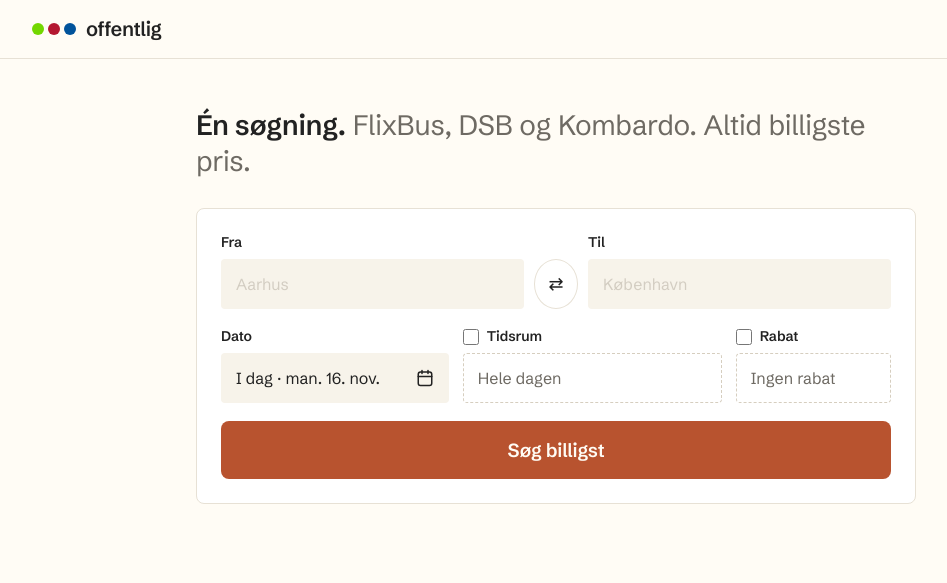
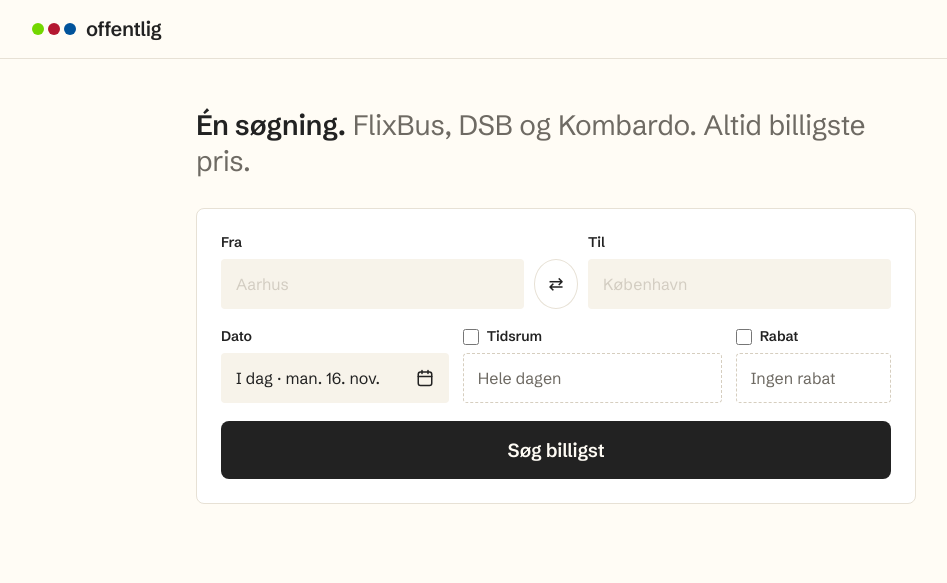
Before and after one commit to Ragdasin/offentlig, a Flask app: page / in a window 1280 px wide. Shown: the top 583 px of the page, without its empty margins (84-1031 px from the left). Run offline with Flask 3, Linux system fonts and the light colour scheme.

Commit message:
Søgefarve: blæk i stedet for terrakotta
Co-Authored-By: Claude Opus 5.5 <noreply@anthropic.com>

```diff
--- a/static/style.css
+++ b/static/style.css
@@ -7,10 +7,11 @@
   --text: #222222;        /* blæk */
   --muted: #6E6A63;
   --line: #E7E1D5;
-  --accent: #B8532F;      /* terrakotta (mørk nok til creme tekst ovenpå) */
+  --accent: #222222;      /* blæk (før: terrakotta #B8532F) */
   --on-accent: #FFFCF5;
-  --accent-hover: #A04626;
-  --accent-soft: #F6E3DA;
+  --accent-hover: #000000;
+  --accent-soft: #ECE7DD;
+  --tag-text: #222222;
   --deep: #1E3A2C;        /* banner: dyb, varm skovgrøn */
   --green: #46775A;       /* billigste afgang: salviegrøn */
   --on-dark: #FFFCF5;
@@ -152,7 +153,7 @@ input::placeholder { color: #D3CDC2; opacity: 1; }
 .trip .time { font-size: 20px; font-weight: 600; letter-spacing: -.015em; }
 .trip .price { font-size: 20px; font-weight: 600; letter-spacing: -.015em; white-space: nowrap; }
 .trip .meta { color: var(--muted); font-size: 14px; margin-top: 6px; display: flex; flex-wrap: wrap; gap: 4px 10px; }
-.tag { background: var(--accent-soft); color: #8A3A1E; font-weight: 600; font-size: 12px; padding: 2px 8px; border-radius: var(--radius-sm); }
+.tag { background: var(--accent-soft); color: var(--tag-text); font-weight: 600; font-size: 12px; padding: 2px 8px; border-radius: var(--radius-sm); }
 
 /* Billigste afgang: farvet kort med creme tekst */
 .trip.cheapest { background: var(--green); border-color: var(--green); color: var(--on-dark); }
```
